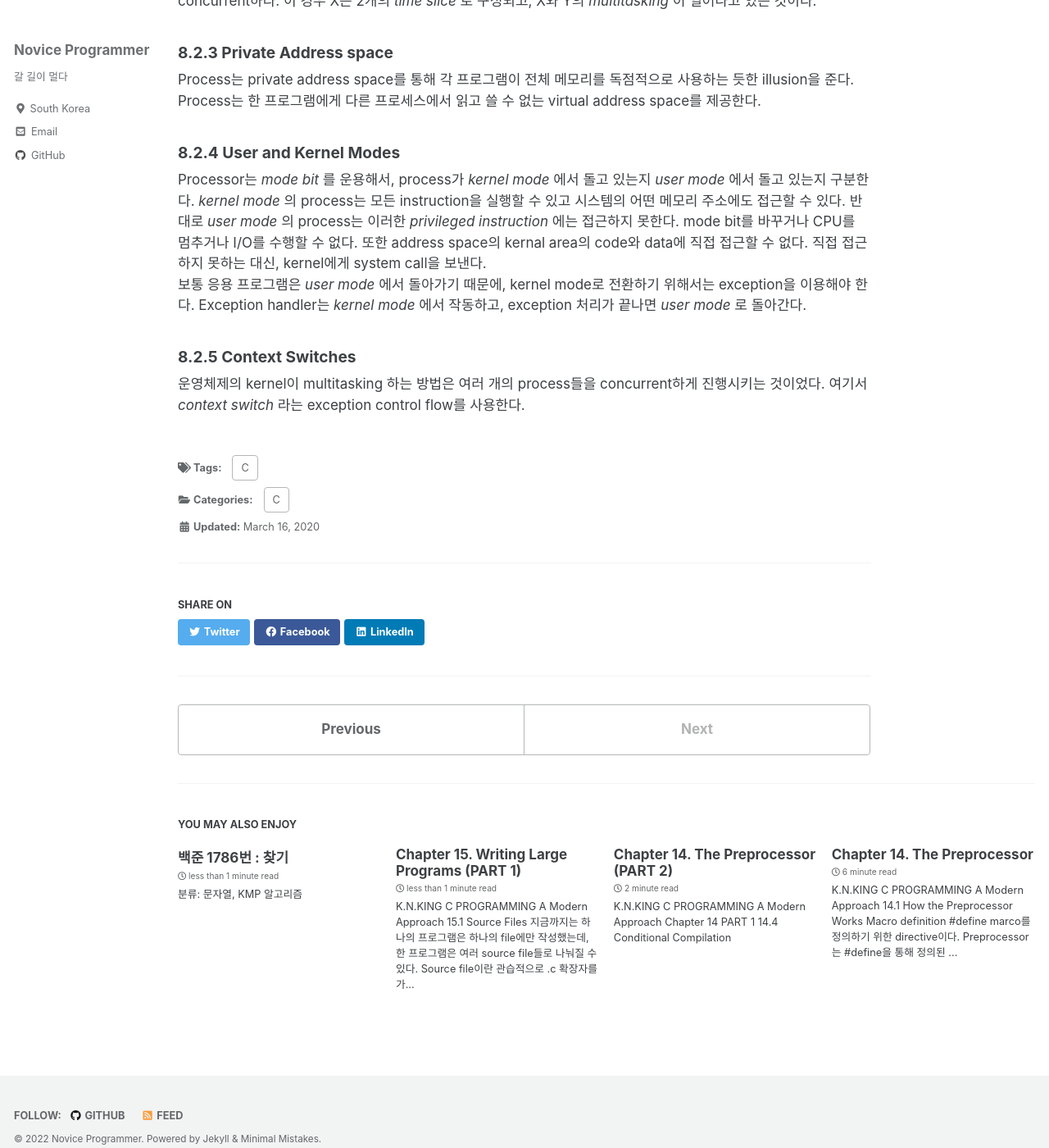
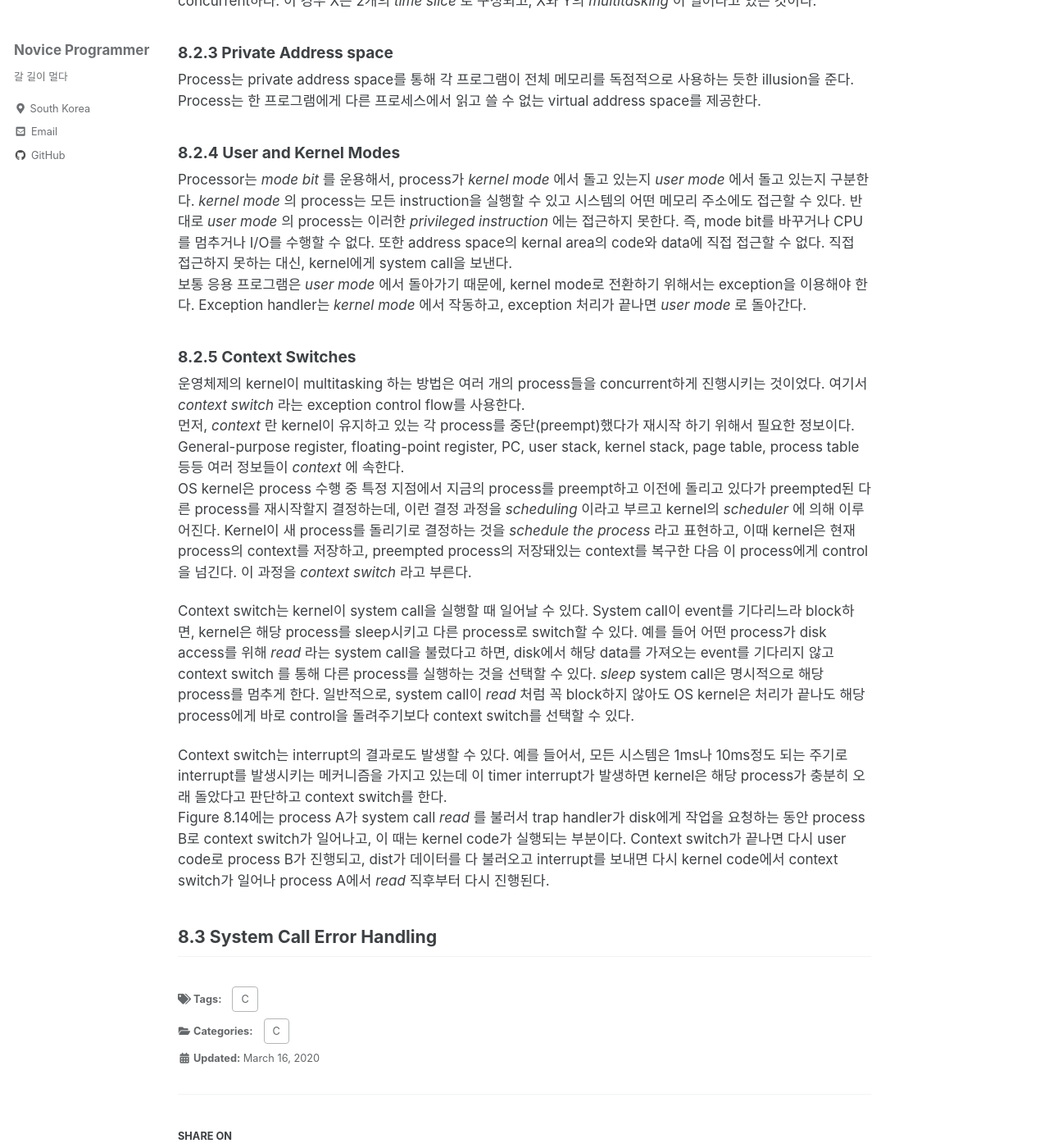
Before and after one commit to JuTaK97/JuTaK97.github.io, a Jekyll site: the page built from _posts/2022-03-16-CSAPP-8.md, in a window 1280 px wide and 1400 px high, scrolled down 3956 px. Shown: the whole window at 82% size. Built offline with Jekyll 4.4.1, drawn with Linux system fonts in a browser that asks for light colours; cached includes are drawn as plain includes; some of the changed text lies outside the part shown.

Commit message:
Update 2022-03-16-CSAPP-8.md

```diff
--- a/_posts/2022-03-16-CSAPP-8.md
+++ b/_posts/2022-03-16-CSAPP-8.md
@@ -129,10 +129,28 @@ virtual address space를 제공한다.
 
 ### 8.2.4 User and Kernel Modes
 Processor는 _mode bit_ 를 운용해서, process가 _kernel mode_ 에서 돌고 있는지 _user mode_ 에서 돌고 있는지 구분한다. _kernel mode_ 의 process는 모든 instruction을 실행할
-수 있고 시스템의 어떤 메모리 주소에도 접근할 수 있다. 반대로 _user mode_ 의 process는 이러한 _privileged instruction_ 에는 접근하지 못한다. mode bit를 바꾸거나 CPU를
+수 있고 시스템의 어떤 메모리 주소에도 접근할 수 있다. 반대로 _user mode_ 의 process는 이러한 _privileged instruction_ 에는 접근하지 못한다. 즉, mode bit를 바꾸거나 CPU를
 멈추거나 I/O를 수행할 수 없다. 또한 address space의 kernal area의 code와 data에 직접 접근할 수 없다. 직접 접근하지 못하는 대신, kernel에게 system call을 보낸다.<br />
 보통 응용 프로그램은 _user mode_ 에서 돌아가기 때문에, kernel mode로 전환하기 위해서는 exception을 이용해야 한다. Exception handler는 _kernel mode_ 에서 작동하고,
 exception 처리가 끝나면 _user mode_ 로 돌아간다.
 
 ### 8.2.5 Context Switches
-운영체제의 kernel이 multitasking 하는 방법은 여러 개의 process들을 concurrent하게 진행시키는 것이었다. 여기서 _context switch_ 라는 exception control flow를 사용한다.
+운영체제의 kernel이 multitasking 하는 방법은 여러 개의 process들을 concurrent하게 진행시키는 것이었다. 여기서 _context switch_ 라는 exception control flow를 사용한다.<br />
+먼저, _context_ 란 kernel이 유지하고 있는 각 process를 중단(preempt)했다가 재시작 하기 위해서 필요한 정보이다. General-purpose register, floating-point register,
+PC, user stack, kernel stack, page table, process table 등등 여러 정보들이 _context_ 에 속한다.<br />
+OS kernel은 process 수행 중 특정 지점에서 지금의 process를 preempt하고 이전에 돌리고 있다가 preempted된 다른 process를 재시작할지 결정하는데, 이런 결정 과정을 _scheduling_
+이라고 부르고 kernel의 _scheduler_ 에 의해 이루어진다. Kernel이 새 process를 돌리기로 결정하는 것을 _schedule the process_ 라고 표현하고, 이때 kernel은 현재 process의
+context를 저장하고, preempted process의 저장돼있는 context를 복구한 다음 이 process에게 control을 넘긴다. 이 과정을 _context switch_ 라고 부른다.<br />
+
+Context switch는 kernel이 system call을 실행할 때 일어날 수 있다. System call이 event를 기다리느라 block하면, kernel은 해당 process를 sleep시키고 다른 process로
+switch할 수 있다. 예를 들어 어떤 process가 disk access를 위해 _read_ 라는 system call을 불렀다고 하면, disk에서 해당 data를 가져오는 event를 기다리지 않고 context switch
+를 통해 다른 process를 실행하는 것을 선택할 수 있다. _sleep_ system call은 명시적으로 해당 process를 멈추게 한다. 일반적으로, system call이 _read_ 처럼 꼭 block하지 않아도
+OS kernel은 처리가 끝나도 해당 process에게 바로 control을 돌려주기보다 context switch를 선택할 수 있다.<br />
+
+Context switch는 interrupt의 결과로도 발생할 수 있다. 예를 들어서, 모든 시스템은 1ms나 10ms정도 되는 주기로 interrupt를 발생시키는 메커니즘을 가지고 있는데 이 timer
+interrupt가 발생하면 kernel은 해당 process가 충분히 오래 돌았다고 판단하고 context switch를 한다.<br />
+Figure 8.14에는 process A가 system call _read_ 를 불러서 trap handler가 disk에게 작업을 요청하는 동안 process B로 context switch가 일어나고, 이 때는 kernel code가
+실행되는 부분이다. Context switch가 끝나면 다시 user code로 process B가 진행되고, dist가 데이터를 다 불러오고 interrupt를 보내면 다시 kernel code에서 context switch가
+일어나 process A에서 _read_ 직후부터 다시 진행된다.
+
+## 8.3 System Call Error Handling
```
